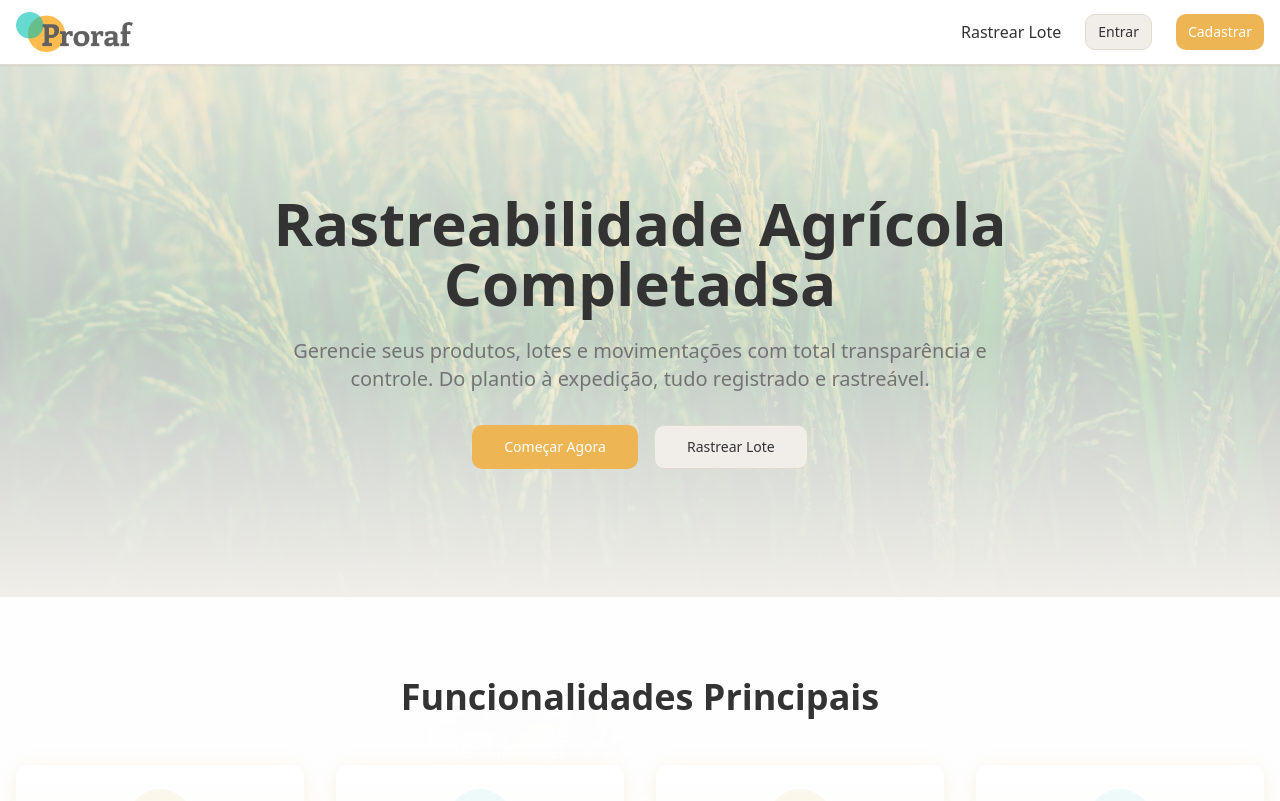
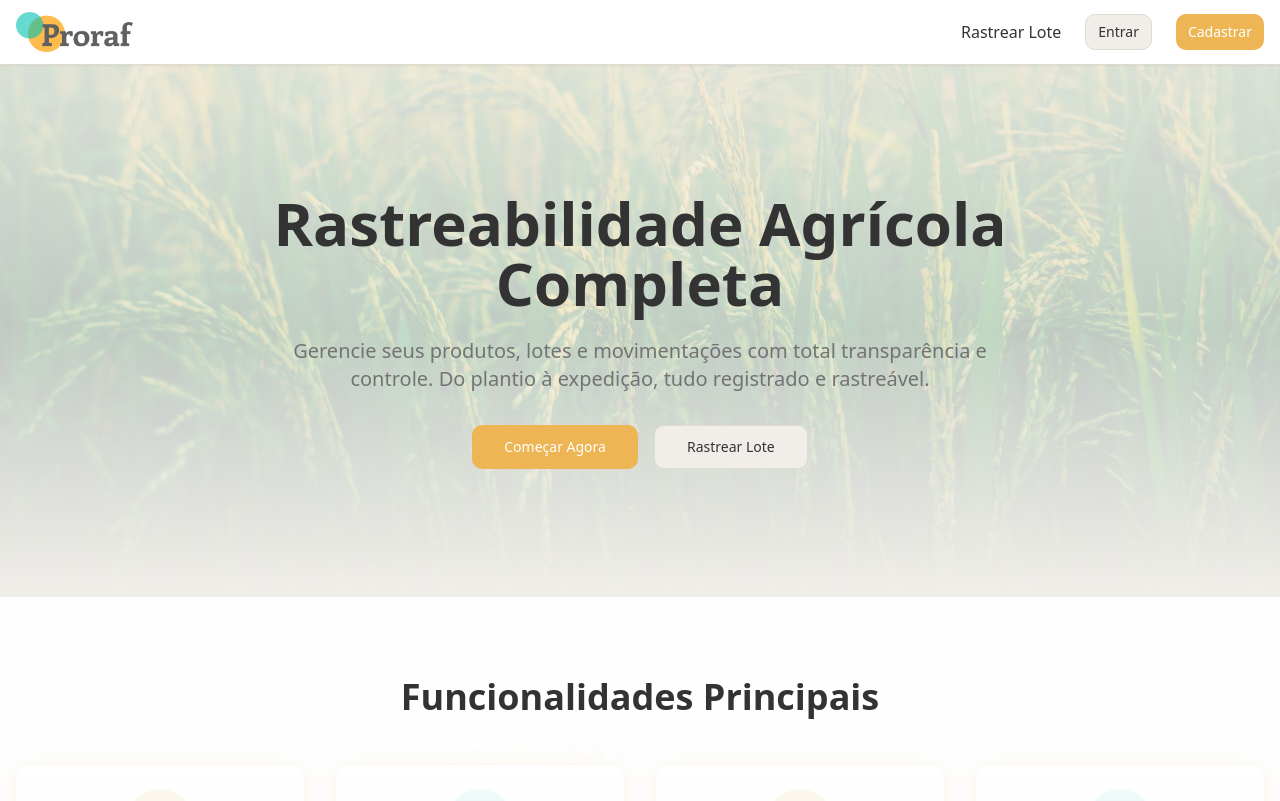
Before and after one commit to Smart-AgroRAF/proraf-agro-trace, a React (Vite) app: page / in a window 1280 px wide. Shown: the top 801 px of the page. Built offline with nearby package versions, Linux system fonts and the light colour scheme; the HTML template or start-up script is replaced by a standard one.

Commit message:
Code edited in Lovable Code Editor

```diff
--- a/src/pages/Landing.tsx
+++ b/src/pages/Landing.tsx
@@ -25,7 +25,7 @@ const Landing = () => {
         <div className="container mx-auto px-4 py-20 md:py-32 relative z-10">
           <div className="max-w-3xl mx-auto text-center animate-fade-in">
             <h1 className="text-4xl md:text-6xl font-bold text-foreground mb-6 animate-slide-in">
-              Rastreabilidade Agrícola Completadsa
+              Rastreabilidade Agrícola Completa
             </h1>
             <p className="text-xl text-muted-foreground mb-8 animate-fade-in" style={{ animationDelay: "0.2s" }}>
               Gerencie seus produtos, lotes e movimentações com total transparência e controle. Do plantio à expedição,
```
